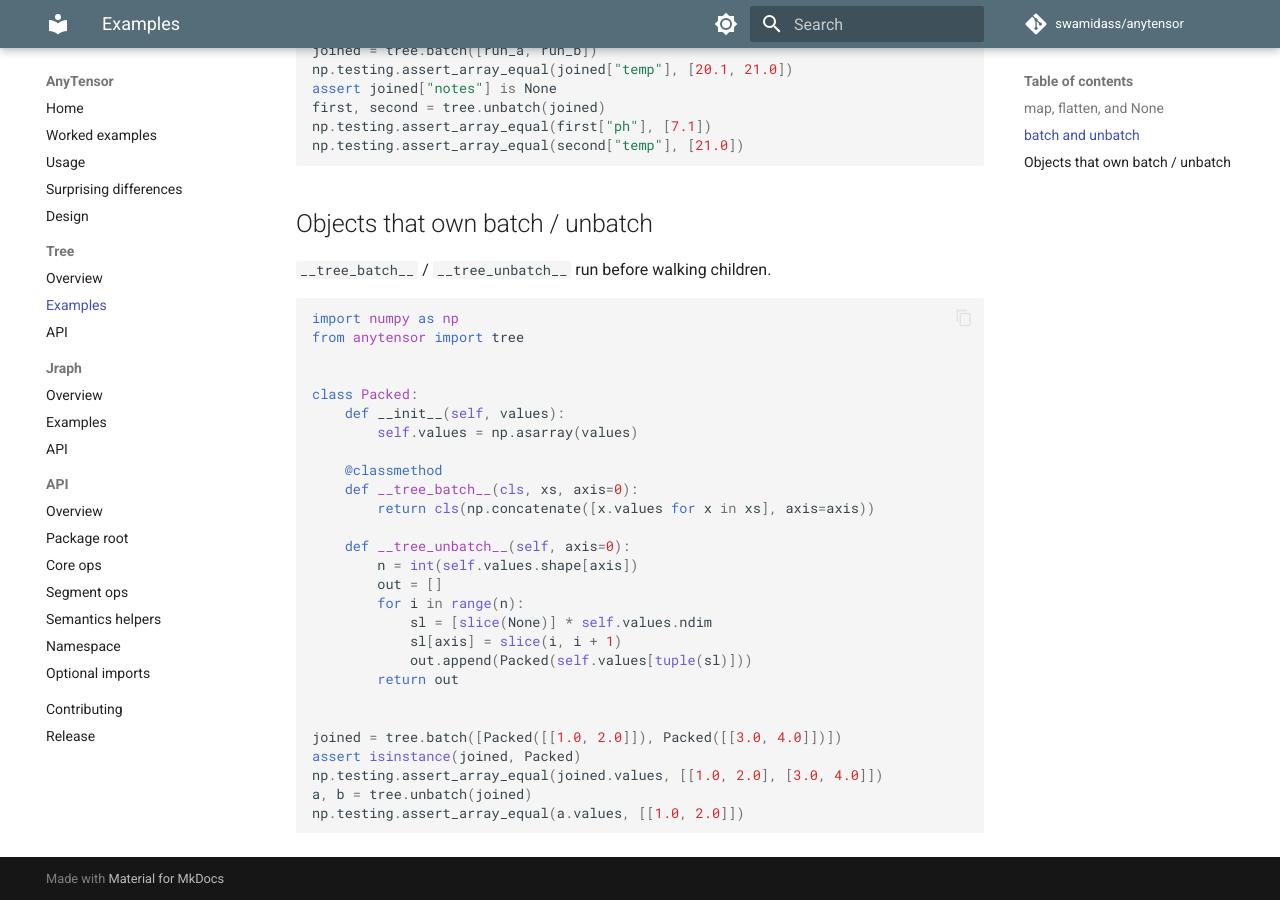
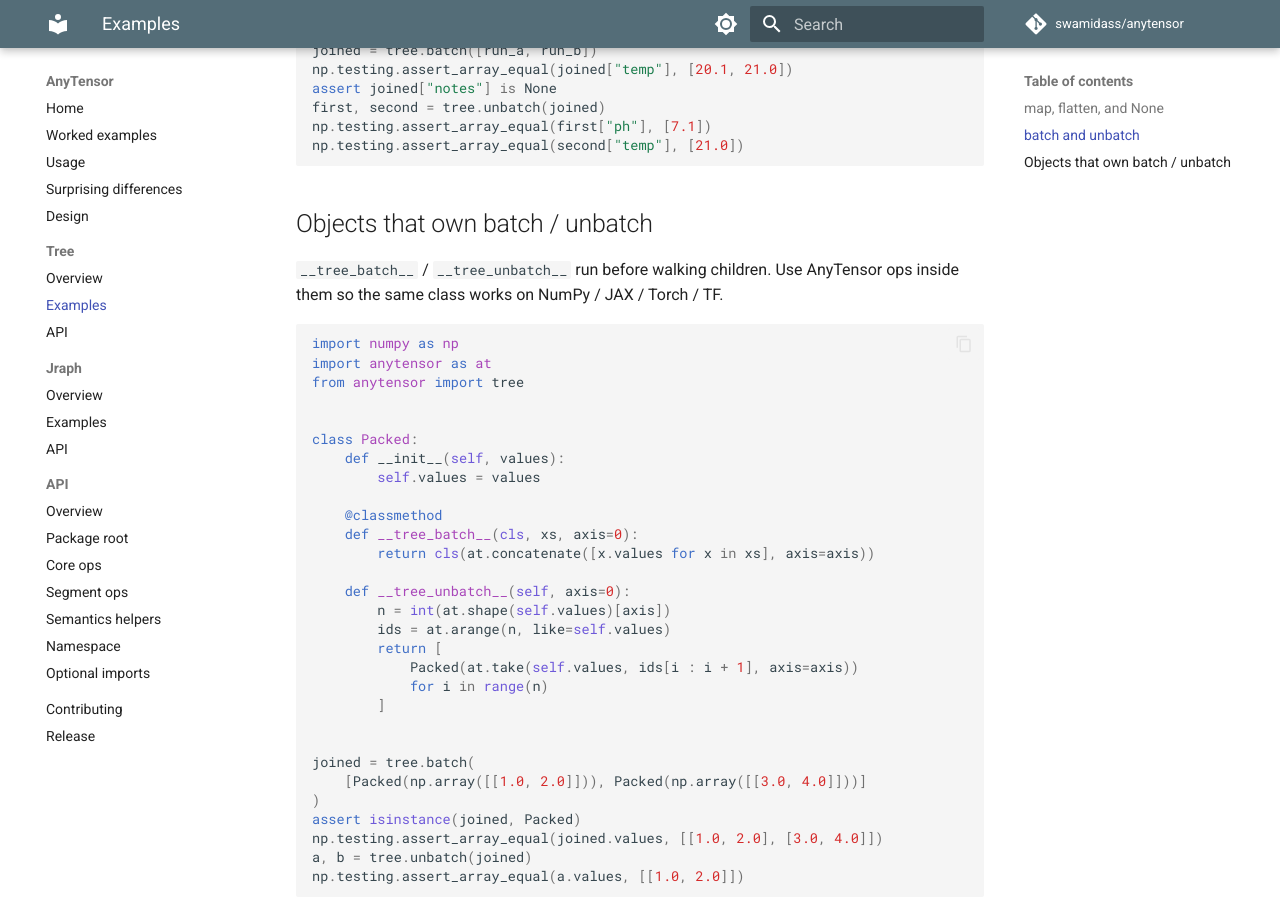
Before and after one commit to swamidass/anytensor, an MkDocs documentation site: the page built from docs/tree/examples.md, in a window 1280 px wide and 900 px high, scrolled down 804 px. Built offline with MkDocs 1.6.1 and Material for MkDocs 9.7.7, drawn with Linux system fonts in a browser that asks for light colours; comment, search, counter and statistics services are not loaded.

Commit message:
Use AnyTensor ops in tree batch/unbatch magic-method examples. (#5)
Packed and related fixtures concatenate/take/shape via anytensor so the
same hooks run on NumPy, JAX, Torch, and TF.

Co-authored-by: Cursor Agent <cursoragent@cursor.com>
Co-authored-by: swamidass <swamidass@users.noreply.github.com>

````diff
--- a/docs/tree/examples.md
+++ b/docs/tree/examples.md
@@ -44,32 +44,35 @@ np.testing.assert_array_equal(second["temp"], [21.0])
 
 ## Objects that own batch / unbatch
 
-`__tree_batch__` / `__tree_unbatch__` run before walking children.
+`__tree_batch__` / `__tree_unbatch__` run before walking children. Use
+AnyTensor ops inside them so the same class works on NumPy / JAX / Torch / TF.
 
 ```python
 import numpy as np
+import anytensor as at
 from anytensor import tree
 
 
 class Packed:
     def __init__(self, values):
-        self.values = np.asarray(values)
+        self.values = values
 
     @classmethod
     def __tree_batch__(cls, xs, axis=0):
-        return cls(np.concatenate([x.values for x in xs], axis=axis))
+        return cls(at.concatenate([x.values for x in xs], axis=axis))
 
     def __tree_unbatch__(self, axis=0):
-        n = int(self.values.shape[axis])
-        out = []
-        for i in range(n):
-            sl = [slice(None)] * self.values.ndim
-            sl[axis] = slice(i, i + 1)
-            out.append(Packed(self.values[tuple(sl)]))
-        return out
+        n = int(at.shape(self.values)[axis])
+        ids = at.arange(n, like=self.values)
+        return [
+            Packed(at.take(self.values, ids[i : i + 1], axis=axis))
+            for i in range(n)
+        ]
 
 
-joined = tree.batch([Packed([[1.0, 2.0]]), Packed([[3.0, 4.0]])])
+joined = tree.batch(
+    [Packed(np.array([[1.0, 2.0]])), Packed(np.array([[3.0, 4.0]]))]
+)
 assert isinstance(joined, Packed)
 np.testing.assert_array_equal(joined.values, [[1.0, 2.0], [3.0, 4.0]])
 a, b = tree.unbatch(joined)
````
Also changed, not shown: LOG.md (+1 -0 lines), changelog.d/jraph.added.md (+2 -1 lines), docs/tree/index.md (+4 -3 lines), 3 other files.
